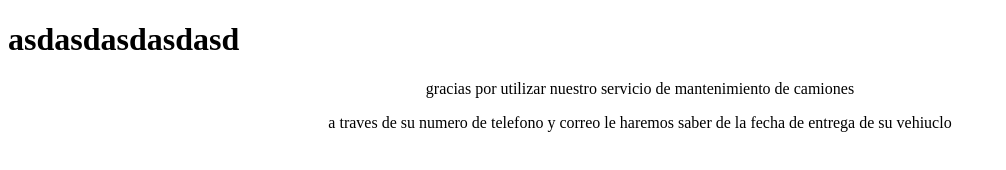
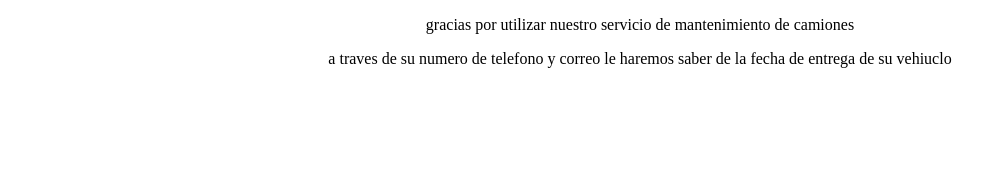
Before and after one commit to vbarraurzua/TallerMecanico, a plain HTML site: page camiones.html/finalizacion.html in a window 1280 px wide. Shown: the whole page, without its empty margins (0-1006 px from the left). Drawn offline with Linux system fonts and the light colour scheme.

Commit message:
version anterior

```diff
--- a/camiones.html/finalizacion.html
+++ b/camiones.html/finalizacion.html
@@ -7,7 +7,6 @@
     <title>Gracias :)</title>
 </head>
 <body>
-    <h1>asdasdasdasdasd</h1>
     <p align ="center">
         gracias por utilizar nuestro servicio de mantenimiento de camiones
     </p>
```
